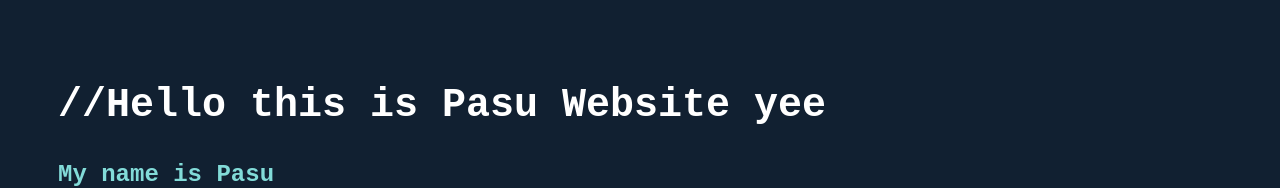
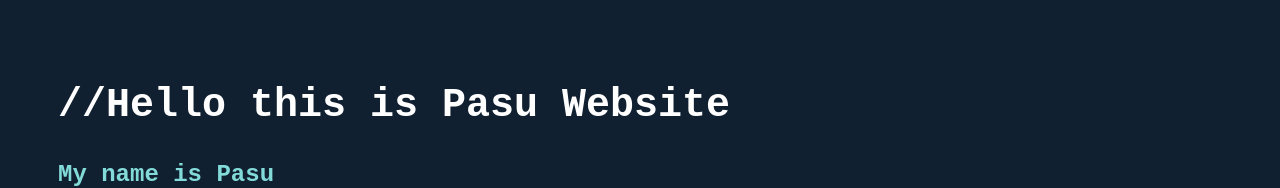
Before and after one commit to opxz7148/Aboutme_demo, a plain HTML site: page index.html in a window 1280 px wide. Shown: the top 188 px of the page. Drawn offline with Linux system fonts and the light colour scheme.

Commit message:
remove yee

```diff
--- a/index.html
+++ b/index.html
@@ -12,7 +12,7 @@
 
         <section class="webtitle">
 
-            <h1>//Hello this is Pasu Website yee</h1>
+            <h1>//Hello this is Pasu Website</h1>
             <h2>My name is Pasu</h2>
             <h2>This is Website about me!</h2>
 
```
